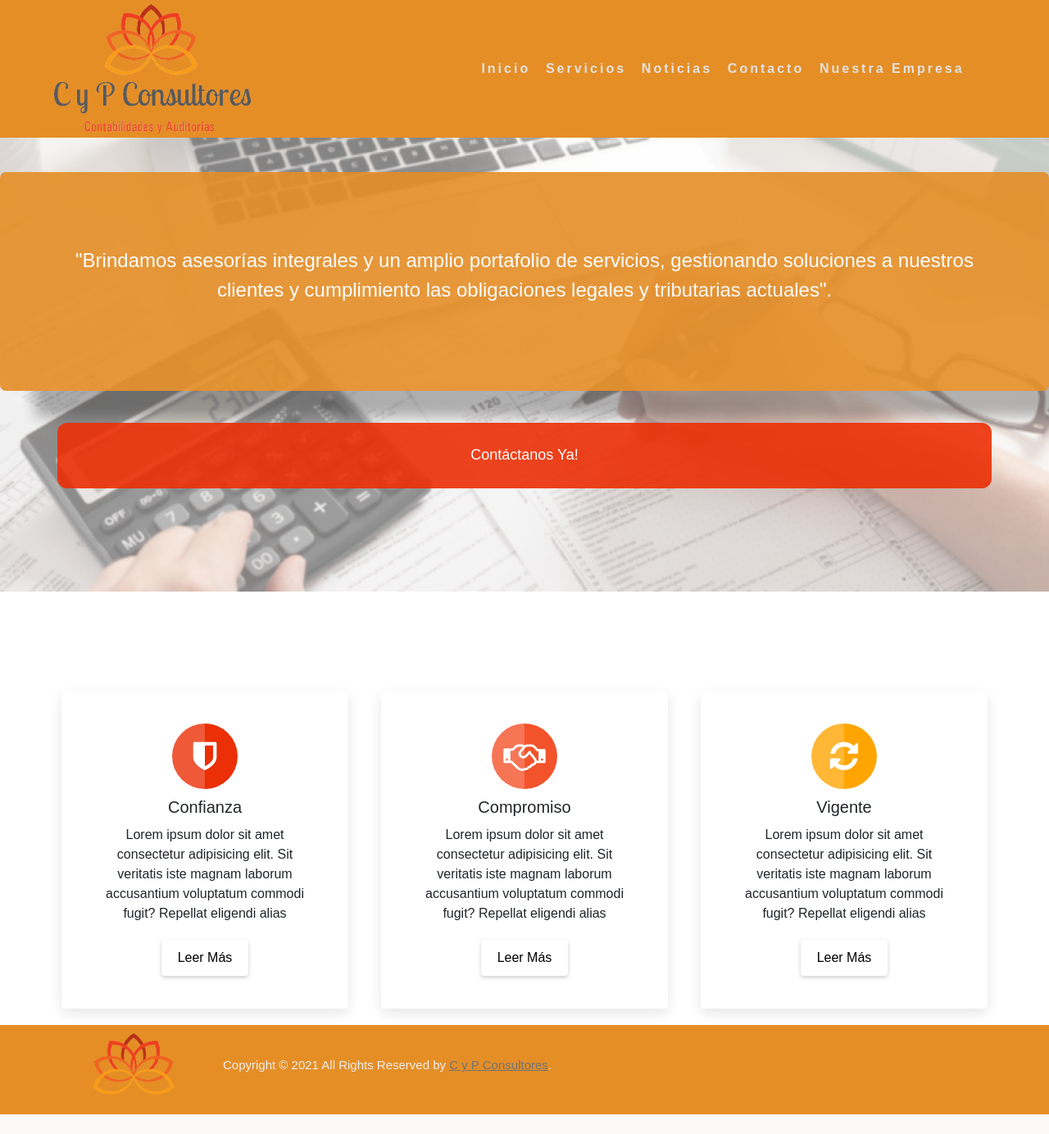
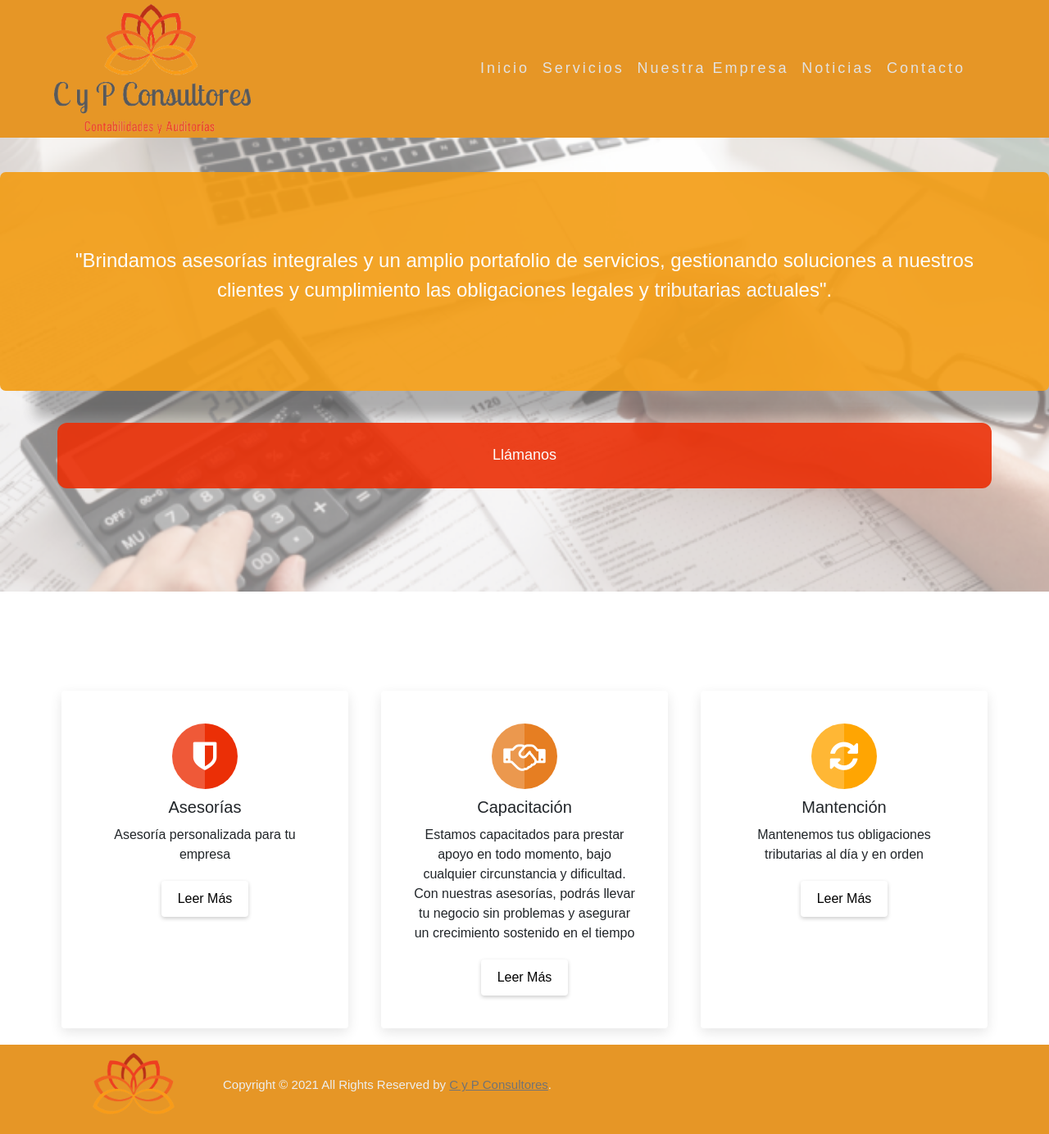
Before and after one commit to Toqui012/ContabilidadCeci, a PHP site: page / in a window 1280 px wide. Shown: the whole page at 82% size. Before the commit the page ends 1360 px from the top, so only its background shows below. Run offline with PHP 8.4, Linux system fonts and the light colour scheme; some libraries are stand-ins or nearby versions.

Commit message:
mejoras paginas

```diff
--- a/app.js
+++ b/app.js
@@ -1,25 +1,4 @@
-function pintar(){
 
-    const _navItems = document.querySelectorAll(".nav-hover");
-    _navItems.forEach(_navItem =>  {
-
-        _navItem.addEventListener("mouseenter",() =>
-        {
-            console.log("Movimiento Mouse")
-            _navItem.style.color = "#e74c3c";
-
-        })
-
-        _navItem.addEventListener("mouseleave",() =>
-        {
-            console.log("Movimiento Afuera")
-            _navItem.style.transition = "0.3s"
-            _navItem.style.color = "red";
-        })
-
-    })
-
-}
 
 function navSlide() {
     const burger = document.querySelector(".burger");
@@ -52,7 +31,6 @@ function caca(){
 
 
 navSlide();
-pintar()
 
 
 // selector.addEventListener("mouseenter",() =>
--- a/index.html
+++ b/index.html
@@ -20,9 +20,9 @@
         <ul class="nav-links">
             <li><a href="#">Inicio</a></li>
             <li><a href="#">Servicios</a></li>
+            <li><a href="#">Nuestra Empresa</a></li>
             <li><a href="#">Noticias</a></li>
             <li><a href="#">Contacto</a></li>
-            <li><a href="#">Nuestra Empresa</a></li>
         </ul>
         <div class="burger">
             <div class="line1"></div>
@@ -36,7 +36,7 @@
                 <div class="text-wrapper container-fluid">
                     <blockquote class="container">"Brindamos asesorías integrales y un amplio portafolio de servicios, gestionando soluciones a nuestros clientes y  cumplimiento las obligaciones legales y tributarias actuales".</blockquote>
                     <div class="d-flex justify-content-center">
-                        <button type="button" class="btnContactNow position-absolute container">Contáctanos Ya!</button>
+                        <button type="button" class="btnContactNow position-absolute container">Llámanos</button>
                     </div>
                 </div>
         </div>
@@ -47,8 +47,8 @@
                     <div class="box">
                         <div class="icon"><i class="fa fa-shield" aria-hidden="true"></i></div>
                         <div class="content-card">
-                            <h3>Confianza</h3>
-                            <p>Lorem ipsum dolor sit amet consectetur adipisicing elit. Sit veritatis iste magnam laborum accusantium voluptatum commodi fugit? Repellat eligendi alias</p>
+                            <h3>Asesorías</h3>
+                            <p>Asesoría personalizada para tu empresa</p>
                             <a href="#">Leer Más</a>
                         </div>
                     </div>
@@ -56,8 +56,8 @@
                     <div class="box">
                         <div class="icon"><i class="fa fa-handshake-o" aria-hidden="true"></i></div>
                         <div class="content-card">
-                            <h3>Compromiso</h3>
-                            <p>Lorem ipsum dolor sit amet consectetur adipisicing elit. Sit veritatis iste magnam laborum accusantium voluptatum commodi fugit? Repellat eligendi alias</p>
+                            <h3>Capacitación</h3>
+                            <p>Estamos capacitados para prestar apoyo en todo momento, bajo cualquier circunstancia y dificultad. Con nuestras asesorías, podrás llevar tu negocio sin problemas y asegurar un crecimiento sostenido en el tiempo</p>
                             <a href="#">Leer Más</a>
                         </div>
                     </div>
@@ -66,8 +66,8 @@
                     <div class="box">
                         <div class="icon"><i class="fa fa-refresh" aria-hidden="true"></i></div>
                         <div class="content-card">
-                            <h3>Vigente</h3>
-                            <p>Lorem ipsum dolor sit amet consectetur adipisicing elit. Sit veritatis iste magnam laborum accusantium voluptatum commodi fugit? Repellat eligendi alias</p>
+                            <h3>Mantención</h3>
+                            <p>Mantenemos tus obligaciones tributarias al día y en orden</p>
                             <a href="#">Leer Más</a>
                         </div>
                     </div>
@@ -90,7 +90,7 @@
 
             <div class="col-md-10 col-sm-10 col-xs-12 align-self-center">
               <p class="copyright-text">Copyright &copy; 2021 All Rights Reserved by
-           <a href="#">C y P Consultores</a>.
+                 <a href="#">C y P Consultores</a>.
               </p>
             </div>
 
--- a/style.css
+++ b/style.css
@@ -3,6 +3,7 @@
     padding: 0;
     margin: 0;
     box-sizing: border-box;
+    font-weight: lighter;
 }
 
 body{
@@ -12,9 +13,7 @@ body{
 }
 
 
-
 /* Sección Nav */
-
 
 nav {
     position: fixed;
@@ -24,7 +23,7 @@ nav {
     justify-content: space-around;
     align-items: center;
     min-height: 8vh;
-    background-color: #e58e26;
+    background-color: #e69626;
     font-family: sans-serif;
     z-index: 2;
 }
@@ -52,8 +51,8 @@ nav {
     color: rgb(226, 226, 226);
     text-decoration: none;
     letter-spacing: 3px;
-    font-weight: bold;
-    font-size: 16px;
+    font-weight: lighter;
+    font-size: 18px;
 }
 
 .nav-links a:hover{
@@ -86,7 +85,7 @@ nav {
     .nav-links {
         position: fixed;
         right: 0px;
-        height: 103%;
+        height: 100%;
         top: 0;
         background: #F79F1F;
         display: flex;
@@ -164,8 +163,6 @@ nav {
 }
 
 
-
-
 .contenedorEncabezado{
     background: linear-gradient(-120deg, #c0392b,#f1c40f,#c0392b);
 }
@@ -199,7 +196,7 @@ nav {
     margin-top: -40%;
     margin-bottom: 27%;
     box-shadow: 35px 40px 15px -8px rgba(51, 51, 51, 0.4);
-    background-color: #e58e26;
+    background-color: #f39c12;
     opacity: 0.9;
     padding: 7%;
     border-radius: 7px;
@@ -344,12 +341,12 @@ nav {
 }
 
 .container-card .box:nth-child(2) .icon{
-    box-shadow: 0 0 0 0 #f3532b;
-    background: #f3532b;
+    box-shadow: 0 0 0 0 #e67e22;
+    background: #e67e22;
 }
 
 .container-card .box:nth-child(2):hover .icon{
-    box-shadow: 0 0 0 400px #f3532b;
+    box-shadow: 0 0 0 400px #e67e22;
 }
 
 .container-card .box:nth-child(3) .icon{
@@ -396,10 +393,11 @@ nav {
 }
 
 
+
 /* Footer Code */
 .site-footer
 {
-  background-color: #e58e26;
+  background-color: #e69626;
   padding:10px 0 20px;
   font-size:15px;
   line-height:24px;
```
